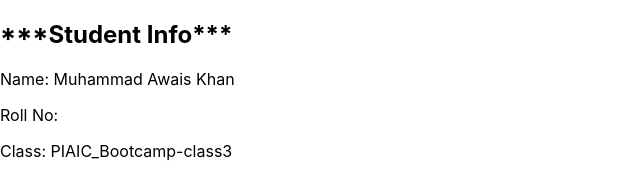
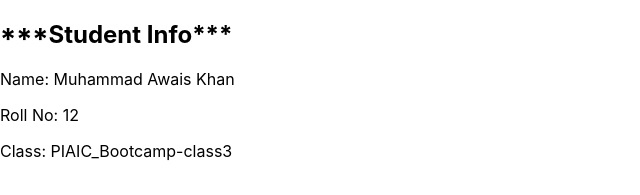
Before and after one commit to EngrAwaisKhan/first-react-app, a React (Create React App) app: page / in a window 1280 px wide. Shown: the top 195 px of the page, without its empty margins (0-640 px from the left). Built offline with nearby package versions, Linux system fonts and the light colour scheme.

Commit message:
sroll replace to Sroll

```diff
--- a/src/App.js
+++ b/src/App.js
@@ -8,7 +8,7 @@
   <div>
       <h2>***Student Info***</h2>
     <Name Sname = "Muhammad Awais Khan"/>
-    <Roll sroll = "12"/>
+    <Roll Sroll = "12"/>
     <Class Sclass = "PIAIC_Bootcamp-class3"/>
   </div>
   )
```
